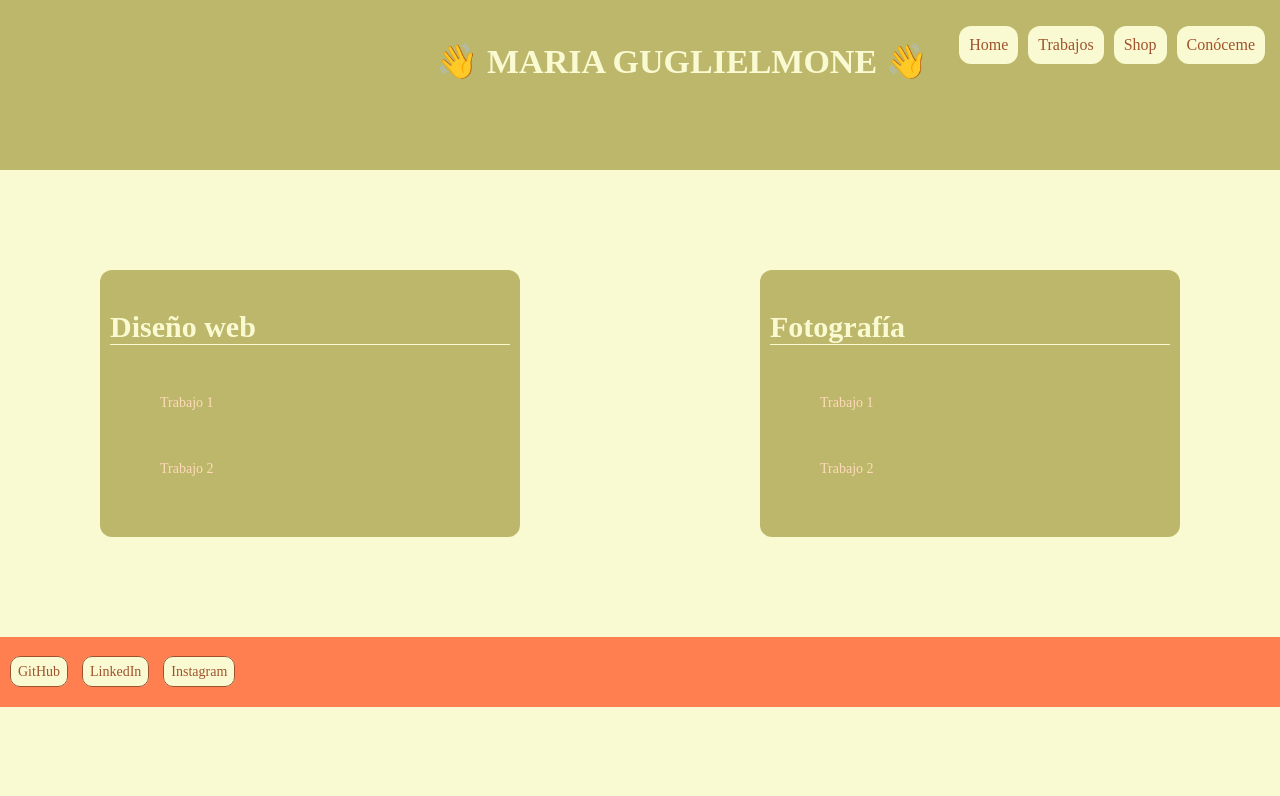
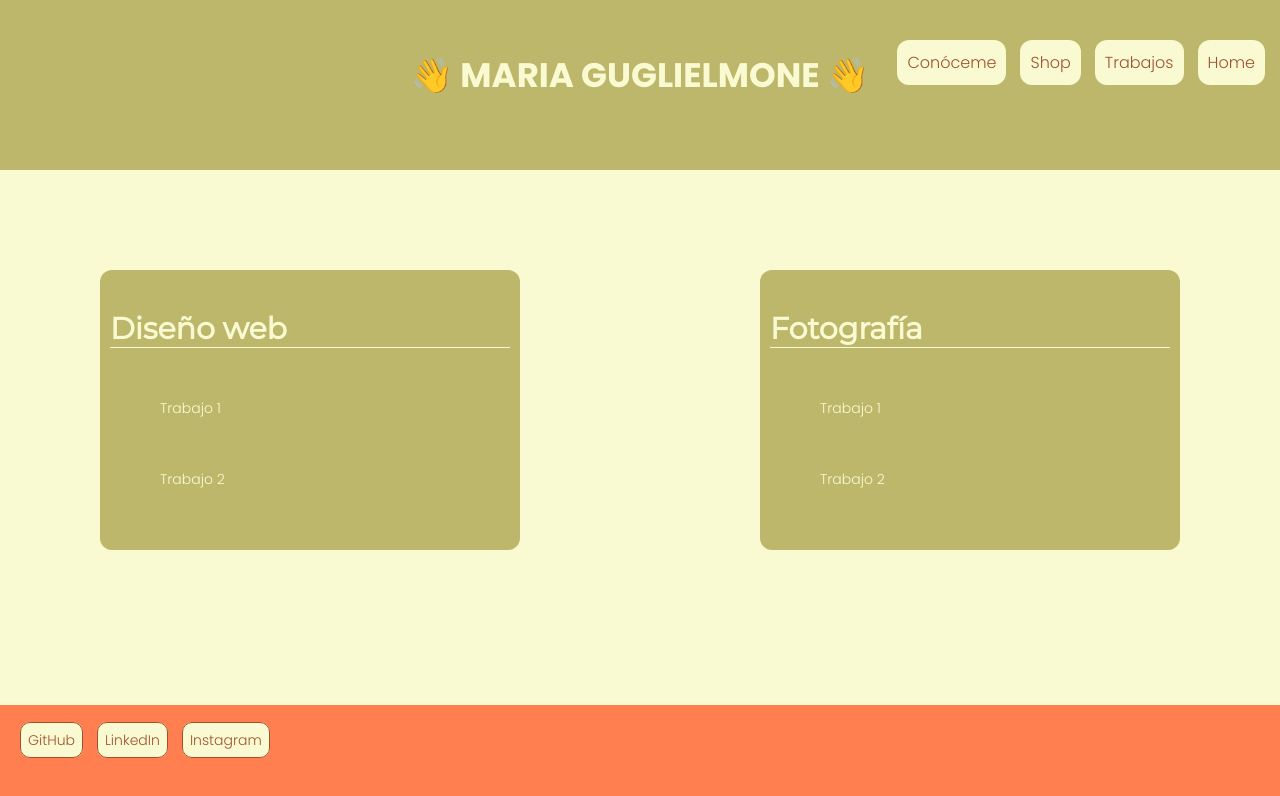
Before and after one commit to mariagugli/ejerciciowakkos1, a plain HTML site: page index.html in a window 1280 px wide. Drawn offline with Linux system fonts and the light colour scheme.

Commit message:
correcciones tras mirar doc patterns

```diff
--- a/style.css
+++ b/css/style.css
@@ -7,54 +7,57 @@ body {
     margin: 0px;
     padding: 10px;
     height:150px;
+    position: relative;
     background-color: darkkhaki;
     text-align: center;
 
 }
 
-#title {
+.title {
     margin: 0px;
     padding: 0px;
     font-size: 34px;
-    font-family: poppins;
+    font-family: 'poppins', sans-serif;;
     font-weight: bold;
     color: lightgoldenrodyellow;
-    position:relative;
-    left: 200px;
-    top: 15px;
+    position: absolute;
+    top: 50px;
+    left: calc((100% - 500px) /2);
+    right: calc((100% - 500px) /2);
 }
 
-#title::before, #title::after {
+.title::before, .title::after {
     content:" 👋 ";
     width: 10px;
     height: 10px;
     background: darkkhaki;
 }
 
-.menu li {
+.menu {
     padding-top: 25px;
     display: inline-block;
-    float: right;
-    position:relative;
-    top:-30px;
+    position: absolute;
+    right: 10px;
+    top: 10px;
 }
 
-.menu button {
+.btn {
     margin: 5px;
     padding: 10px;
     background-color: lightgoldenrodyellow;
     border: 0px;
     border-radius: 12px;
     font-size: 16px;
-    font-family: poppins;
+    font-family: 'poppins', sans-serif;
     color: sienna;
 }
 
-.menu button:hover {
+.btn:hover {
     background-color: peachpuff;
 }
 
-.web-design, .fotografia {
+.web-design,
+.fotografia {
     margin: 100px;
     padding: 10px;
     display: inline-block;
@@ -64,54 +67,54 @@ body {
 }
 
 .fotografia {
-    float: right;
+    position: absolute;
+    right: 0px;
 }
 
 .h1 {
     color: lightgoldenrodyellow;
     font-size: 30px;
-    font-family: montserrat;
-    font-weight: bolder;
+    font-family: 'montserrat', sans-serif;;
+    font-weight: bold;
     border-bottom: 1px solid lightgoldenrodyellow;
 }
 
 .h2 {
     margin: 50px;
-    color: peachpuff;
+    color: lightgoldenrodyellow;
     font-size: 14px;
-    font-family: poppins;
-    font-weight: normal;
+    font-family: 'poppins', sans-serif;
+    font-weight: 200;
 }
 
-section > ul {
+.links-container {
     background-color: coral;
     margin: 0px;
-    padding: 0px;
+    padding-top: 25px;
+    padding-left: 10px;
     height: 70px;
-    width: 100%
+    width: 100%;
+    display: inline-block;
+    position: absolute;
+    bottom: 0px;
 }
 
-.links li {
-    display: inline-block;
-    padding-top: 25px;
-    padding-left: 10px;
-}
-
-.links a {
+.link {
+    margin-left: 10px;
     padding: 7px;
     background-color: lightgoldenrodyellow;
     border: 1px solid sienna;
     border-radius: 10px;
     text-decoration: none;
     color: sienna;
-    font-family: poppins;
+    font-family: 'poppins', sans-serif;
     font-size: 14px;
 }
 
-.links a:visited {
+.link:visited {
     color: sienna;
 }
 
-.links a:hover {
+.link:hover {
     background-color: peachpuff;
 }
--- a/index.html
+++ b/index.html
@@ -1,21 +1,24 @@
 <!DOCTYPE html>
 <html lang="en">
 <head>
-    <meta charset="UTF-8">
-    <meta http-equiv="X-UA-Compatible" content="IE=edge">
-    <meta name="viewport" content="width=device-width, initial-scale=1.0">
-    <title>Document</title>
-    <link rel="stylesheet" href="style.css">
+  <meta charset="UTF-8">
+  <meta http-equiv="X-UA-Compatible" content="IE=edge">
+  <meta name="viewport" content="width=device-width, initial-scale=1.0">
+  <title>Document</title>
+  <link rel="preconnect" href="https://fonts.googleapis.com">
+  <link rel="preconnect" href="https://fonts.gstatic.com" crossorigin>
+  <link href="https://fonts.googleapis.com/css2?family=Montserrat:wght@200;400&family=Poppins:wght@300;700&display=swap" rel="stylesheet">
+  <link rel="stylesheet" href="css/style.css">
 </head>
 <body>
   <header class="container">
-    <ul class="menu">
-      <li><button>Conóceme</button></li>
-      <li><button>Shop</button></li>
-      <li><button>Trabajos</button></li>
-      <li><button>Home</button></li>
-    </ul>
-    <span id="title"> MARIA GUGLIELMONE</span>
+    <section class="menu">
+      <button class="btn">Conóceme</button>
+      <button class="btn">Shop</button>
+      <button class="btn">Trabajos</button>
+      <button class="btn">Home</button>
+    </section>
+    <span class="title"> MARIA GUGLIELMONE</span>
   </header>
 
   <section>
@@ -27,17 +30,15 @@
 
     <article class="fotografia">
       <h1 class="h1">Fotografía</h1>
-      <h5 class="h2">Trabajo 1</h5>
-      <h6 class="h2">Trabajo 2</h6>
+      <h2 class="h2">Trabajo 1</h2>
+      <h3 class="h2">Trabajo 2</h3>
     </article>
   </section>
 
-  <section>
-    <ul class="links">
-      <li><a href="https://github.com/mariagugli">GitHub</a></li>
-      <li><a href="https://es.linkedin.com/">LinkedIn</a></li>
-      <li><a href="https://www.instagram.com">Instagram</a></li>
-    </ul>
+  <section class="links-container">
+    <a href="https://github.com/mariagugli" class="link">GitHub</a>
+    <a href="https://es.linkedin.com/" class="link">LinkedIn</a>
+    <a href="https://www.instagram.com" class="link">Instagram</a>
   </section>
 
 </body>
```
